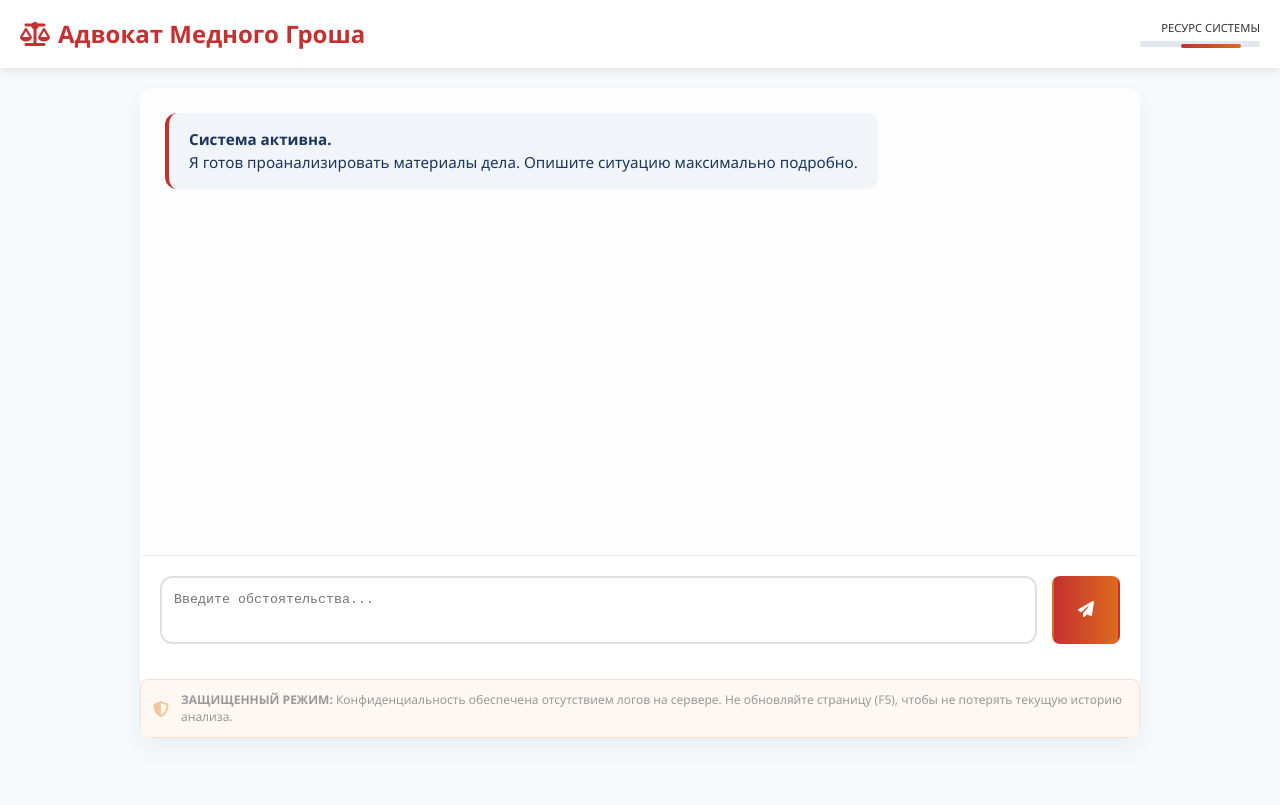
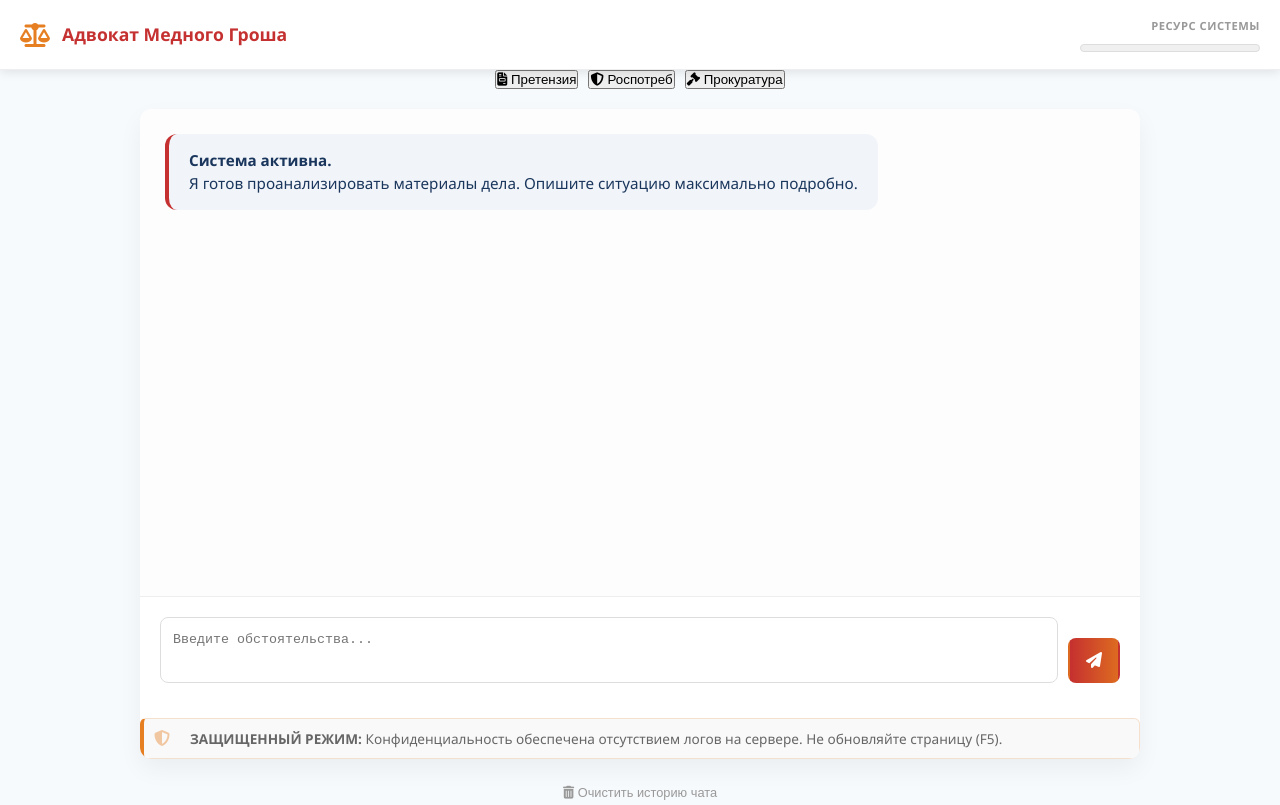
Before and after one commit to chearu-stack/chea, a website: page chat.html in a window 1280 px wide. Drawn offline with Linux system fonts and the light colour scheme; no server answers.

Commit message:
Update chat.html

```diff
--- a/chat.html
+++ b/chat.html
@@ -8,22 +8,32 @@
     <link rel="stylesheet" href="style.css">
 </head>
 <body class="admin-body">
-    <nav class="main-nav">
-        <div class="nav-container">
-            <div class="nav-logo">
-                <i class="fas fa-balance-scale"></i>
-                <span class="logo-full">Адвокат Медного Гроша</span>
-                <span class="logo-short">АМГ</span>
+    <nav class="main-nav" style="display: flex; justify-content: space-between; align-items: center; padding: 0 20px; height: 70px; background: #fff; border-bottom: 1px solid #eee;">
+        <div class="nav-logo" style="display: flex; align-items: center; gap: 12px;">
+            <i class="fas fa-balance-scale" style="font-size: 1.5rem; color: #e67e22;"></i>
+            <div style="display: flex; flex-direction: column;">
+                <span class="logo-full" style="font-weight: bold; font-size: 1.1rem;">Адвокат Медного Гроша</span>
+                <span class="logo-short" style="font-size: 0.8rem; color: #888; display: none;">АМГ</span>
             </div>
+        </div>
 
-            <div class="res-widget">
-                <span class="section-title" style="font-size: 0.7rem; margin:0; border:0; text-transform:uppercase;">Ресурс системы</span>
-                <div class="res-bar-bg"><div id="res-bar" class="res-bar-fill"></div></div>
+        <div class="res-widget" style="min-width: 180px; text-align: right;">
+            <div style="font-size: 0.7rem; text-transform: uppercase; color: #999; margin-bottom: 5px; font-weight: 600; letter-spacing: 0.5px;">
+                Ресурс системы
+            </div>
+            <div class="res-bar-bg" style="width: 100%; height: 8px; background: #f0f0f0; border-radius: 4px; overflow: hidden; border: 1px solid #ddd;">
+                <div id="res-bar" class="res-bar-fill" style="width: 0%; height: 100%; transition: width 0.8s ease, background-color 0.5s ease;"></div>
             </div>
         </div>
     </nav>
 
     <div class="container">
+        <div class="doc-panel" style="display: flex; gap: 10px; margin-bottom: 15px; justify-content: center;">
+            <button id="btn-pretenzia" class="doc-btn doc-inactive"><i class="fas fa-file-invoice"></i> Претензия</button>
+            <button id="btn-rospotreb" class="doc-btn doc-inactive"><i class="fas fa-shield-halved"></i> Роспотреб</button>
+            <button id="btn-prokuror" class="doc-btn doc-inactive"><i class="fas fa-gavel"></i> Прокуратура</button>
+        </div>
+
         <div class="chat-container">
             <div id="chat-window">
                 <div class="msg msg-bot">
@@ -32,17 +42,23 @@
                 </div>
             </div>
 
-            <div class="chat-input-area">
-                <textarea id="user-input" class="bot-textarea" style="flex:1; padding:12px; resize:none;" placeholder="Введите обстоятельства..."></textarea>
-                <button id="send-btn" class="btn btn-primary" style="width:auto; margin:0;">
+            <div class="chat-input-area" style="display: flex; gap: 10px; align-items: flex-end;">
+                <textarea id="user-input" class="bot-textarea" style="flex:1; padding:12px; resize:none; border-radius: 8px; border: 1px solid #ddd; min-height: 45px;" placeholder="Введите обстоятельства..."></textarea>
+                <button id="send-btn" class="btn btn-primary" style="width: 50px; height: 45px; display: flex; align-items: center; justify-content: center; margin: 0;">
                     <i class="fas fa-paper-plane"></i>
                 </button>
             </div>
 
-            <div class="warning-box">
-                <i class="fas fa-shield-alt"></i>
-                <span><b>ЗАЩИЩЕННЫЙ РЕЖИМ:</b> Конфиденциальность обеспечена отсутствием логов на сервере. Не обновляйте страницу (F5), чтобы не потерять текущую историю анализа.</span>
+            <div class="warning-box" style="margin-top: 15px; font-size: 0.85rem; color: #666; background: #f9f9f9; padding: 10px; border-radius: 6px; border-left: 4px solid #e67e22;">
+                <i class="fas fa-shield-alt" style="margin-right: 8px; color: #e67e22;"></i>
+                <span><b>ЗАЩИЩЕННЫЙ РЕЖИМ:</b> Конфиденциальность обеспечена отсутствием логов на сервере. Не обновляйте страницу (F5).</span>
             </div>
+        </div>
+
+        <div style="text-align: center; margin-top: 10px;">
+            <button onclick="clearChat()" style="background: none; border: none; color: #999; cursor: pointer; font-size: 0.8rem;">
+                <i class="fas fa-trash-alt"></i> Очистить историю чата
+            </button>
         </div>
     </div>
 
```
